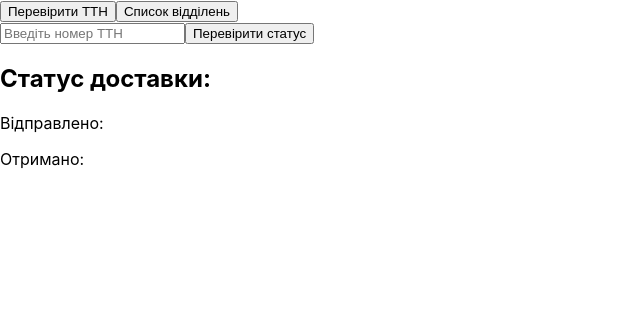
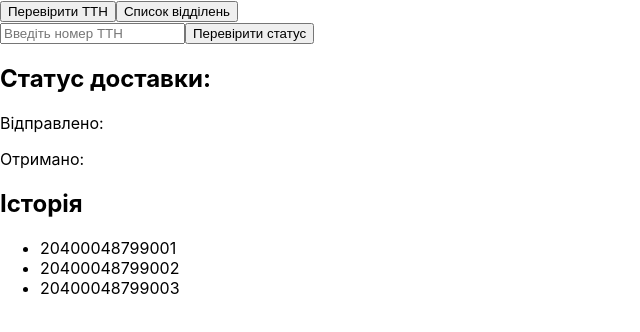
Before and after one commit to supermacchan/np-test-task, a React (Create React App) app: page / in a window 1280 px wide. Shown: the top 332 px of the page, without its empty margins (0-640 px from the left). Built offline with nearby package versions, Linux system fonts and the light colour scheme.

Commit message:
SearchHistory > LocateShipping page

```diff
--- a/src/components/SearchHistory/SearchHistory.jsx
+++ b/src/components/SearchHistory/SearchHistory.jsx
@@ -0,0 +1,14 @@
+export const SearchHistory = () => {
+    return (
+        <div>
+            <h2>Історія</h2>
+            <ul>
+                {/* a list of queries will be here */}
+                {/* adding a few test ones temporarily, to adjust the styles */}
+                <li>20400048799001</li>
+                <li>20400048799002</li>
+                <li>20400048799003</li>
+            </ul>
+        </div>
+    )
+}
--- a/src/pages/LocateShipping/LocateShipping.jsx
+++ b/src/pages/LocateShipping/LocateShipping.jsx
@@ -1,11 +1,13 @@
 import { ShippingSearchForm } from "components/ShippingSearchForm/ShippingSearchForm";
 import { ShippingInfo } from "components/ShippingInfo/ShippingInfo";
+import { SearchHistory } from "components/SearchHistory/SearchHistory";
 
 const LocateShipping = () => {
     return (
         <>
             <ShippingSearchForm />
             <ShippingInfo />
+            <SearchHistory />
         </>
     )
 }
```
